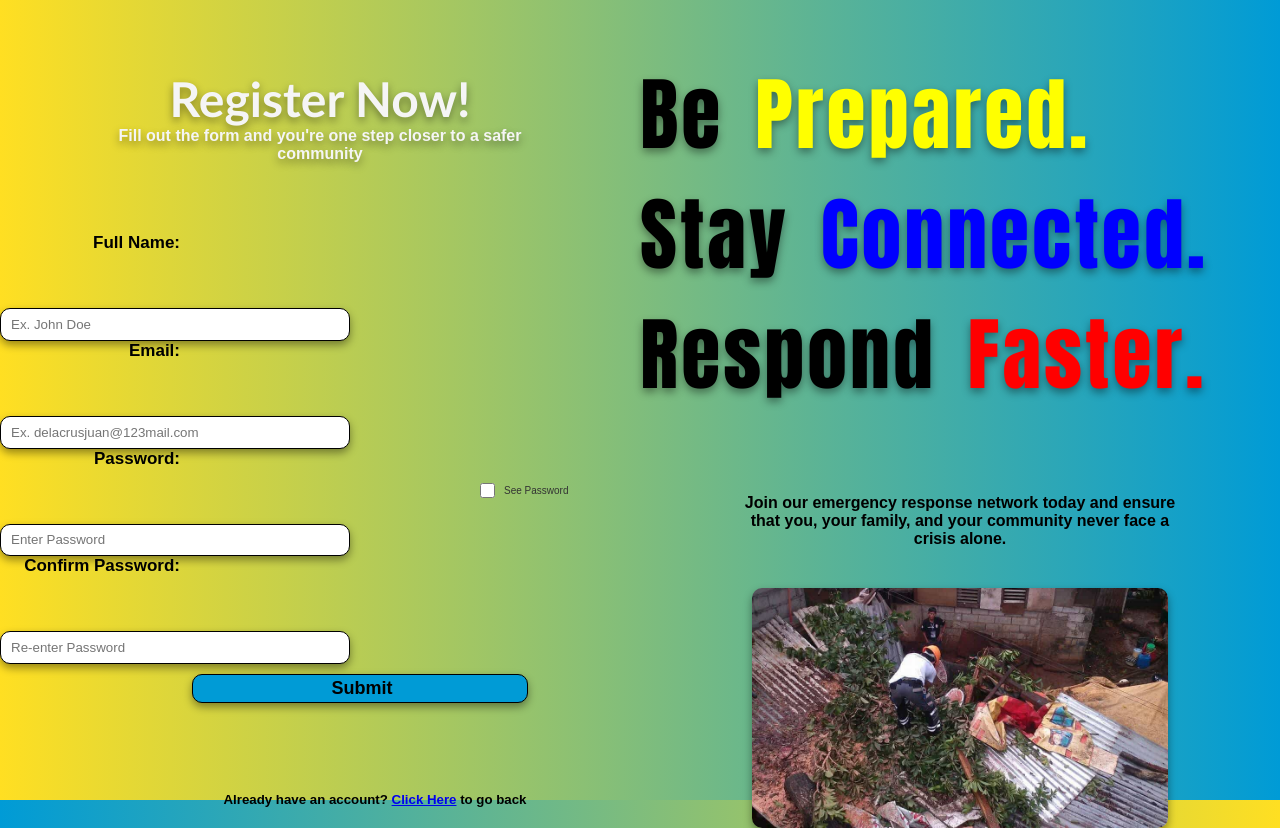
After one commit to SigangBabi/emergency-reporting-system-website, a PHP site: page /RegisterPage/register.php in a window 1280 px wide. The commit adds this page. Run offline with PHP 8.4, Linux system fonts and the light colour scheme; a stand-in replaces the project's code that opens the database connection; some libraries are stand-ins or nearby versions.

Commit message:
Updated User Registration feature

```diff
--- a/login/LoginPage/login.html
+++ b/login/LoginPage/login.php
@@ -19,11 +19,11 @@
                 <span class="email">Email / Mobile No.</span>
                 <input type="password" class="inputPass" placeholder="Password" required/>
                 <span class = "password">Password</span>
-                <button type="submit">Login</button>
+                <button type="submit" name="login">Login</button>
             </form>
         <div class="register">
             <h3>Not Registered?</h3>
-            <a href="../RegisterPage/register.html">Click Here!</a><p>To Register Now!</p>
+            <a href="../RegisterPage/register.php">Click Here!</a><p>To Register Now!</p>
         </div>
         </div>
         <div class="login-img">
--- a/login/RegisterPage/register.css
+++ b/login/RegisterPage/register.css
@@ -200,3 +200,11 @@ body{
     transform: scale(1.2);
     transition: all 0.5s ease;
 }
+
+#callback {
+    color: red;
+    font-weight: 700;
+    font-size: 15px;
+    margin-top: 20px;
+    opacity: 0.5;
+}
--- /dev/null
+++ b/login/RegisterPage/register.js
@@ -0,0 +1,16 @@
+document.addEventListener("DOMContentLoaded", () => {
+  const statusDiv = document.getElementById("php-status");
+  const status = statusDiv.dataset.status;
+
+  if (status === "success") {
+    Swal.fire({
+      icon: 'success',
+      title: 'Success!',
+      text: 'Your registration was successful 🎉',
+      confirmButtonColor: '#007BFF'
+    }).then(() =>
+        window.location.href = "../LoginPage/login.php");
+  } else if (status === "error") {
+    alert("Something went wrong. Please try again.");
+  }
+});
--- /dev/null
+++ b/login/RegisterPage/register.php
@@ -0,0 +1,89 @@
+<?php
+    include '../connect.php';
+
+?>
+
+
+<!DOCTYPE html>
+<html lang="en">
+<head>
+    <meta charset="UTF-8">
+    <link rel="stylesheet" href="register.css">
+    <meta name="viewport" content="width=device-width, initial-scale=1.0">
+    <title>Registration</title>
+</head>
+<body>
+    <div class="registration-container">
+        <div class="manual-reg">
+            <div class="title">
+                <h1>Register Now!</h1>
+                <h3>Fill out the form and you're one step closer to a safer community</h3>
+            </div>
+            <div class="registration-form">
+                <form action="" method="post">
+                    <label for="fname">Full Name:</label>
+                    <input type="text" id="fname" name="fname" placeholder="Ex. John Doe" required><br>
+                    <label for="email">Email:</label>
+                    <input type="email" id="email" name="email" placeholder="Ex. delacrusjuan@123mail.com" required><br>
+                    <label for="password">Password:</label>
+                    <input type="password" id="password" name="password" placeholder="Enter Password" required><br>
+                    <label for="confirm">Confirm Password:</label>
+                    <input type="password" id="confirm" name="confirm" placeholder="Re-enter Password" required><br>
+                    <div class="submit-btn">
+                        <label for="seepass" class="seepass">See Password</label>
+                        <input type="checkbox" id="seepass" name="seepass" class="seepass"><br>
+                        <input type="submit" id="submit" class="submit" name="submit">
+                    </div>
+                </form>
+
+                <!-- For Checking of registration details -->
+
+                <?php
+                    if (isset($_POST['submit'])) {
+                        $fullName = $_POST['fname'];
+                        $userEmail = $_POST['email'];
+                        $userPassword = $_POST['password'];
+                        $confirmPassword = $_POST['confirm'];
+
+                        $checkEmail = "SELECT * From user_info where email='$userEmail'";
+                        $checkResult = $connection->query($checkEmail);
+
+                        if ($userPassword != $confirmPassword) {
+                            echo "<p id=\"callback\">Password do not match!</p>";
+                        }elseif($checkResult->num_rows>0){
+                            echo "<p id=\"callback\">Email Already Exist!</p>";
+                        }else{
+                            $insertUserInfo = "INSERT INTO user_info(email, password, name  )
+                                                VALUES ('$userEmail', '$userPassword', '$fullName')";
+                            if($connection->query($insertUserInfo)==TRUE){
+                                header("location: register.php?status=success");
+                                exit();
+                            }else{
+                                header("location: register.php?status=error");
+                            }
+                        }
+
+
+                    }
+                ?>
+
+            </div>
+            <div class="back-to-login">
+                    <h5>Already have an account? <a href="../LoginPage/login.html">Click Here</a> to go back</h5>
+            </div>
+        </div>
+        <div class="other">
+            <h1>Be <span class="prep">Prepared.</span> <br>Stay <span class="connect">Connected.</span> <br>Respond <span class="fast">Faster.</span></h1>
+            <h4>Join our emergency response network today and ensure that you, your family, and your community never face a crisis alone.</h4>
+            <div class="reg-img">
+                <img src="assets/register.jpeg">
+            </div>
+        </div>
+    </div>
+
+    <!-- Check Registration Status -->
+    <div id="php-status" data-status="<?php echo isset($_GET['status']) ? $_GET['status'] : ''; ?>"></div>
+    <script src="https://cdn.jsdelivr.net/npm/sweetalert2@11"></script>
+    <script src="register.js"></script>
+</body>
+</html>
--- /dev/null
+++ b/login/connect.php
@@ -0,0 +1,11 @@
+<?php
+
+$host = "localhost";
+$user = "root";
+$password = "";
+$database = "antipolo_emergency_web";
+$connection = new mysqli($host, $user, $password, $database);
+if($connection -> connect_error){
+    echo "Failed to connect to local Database";
+}
+?>
--- /dev/null
+++ b/test.php
@@ -0,0 +1 @@
+<?php phpinfo(); ?>
```
Also changed, not shown: login/RegisterPage/register.html (deleted, +0 -48 lines).
